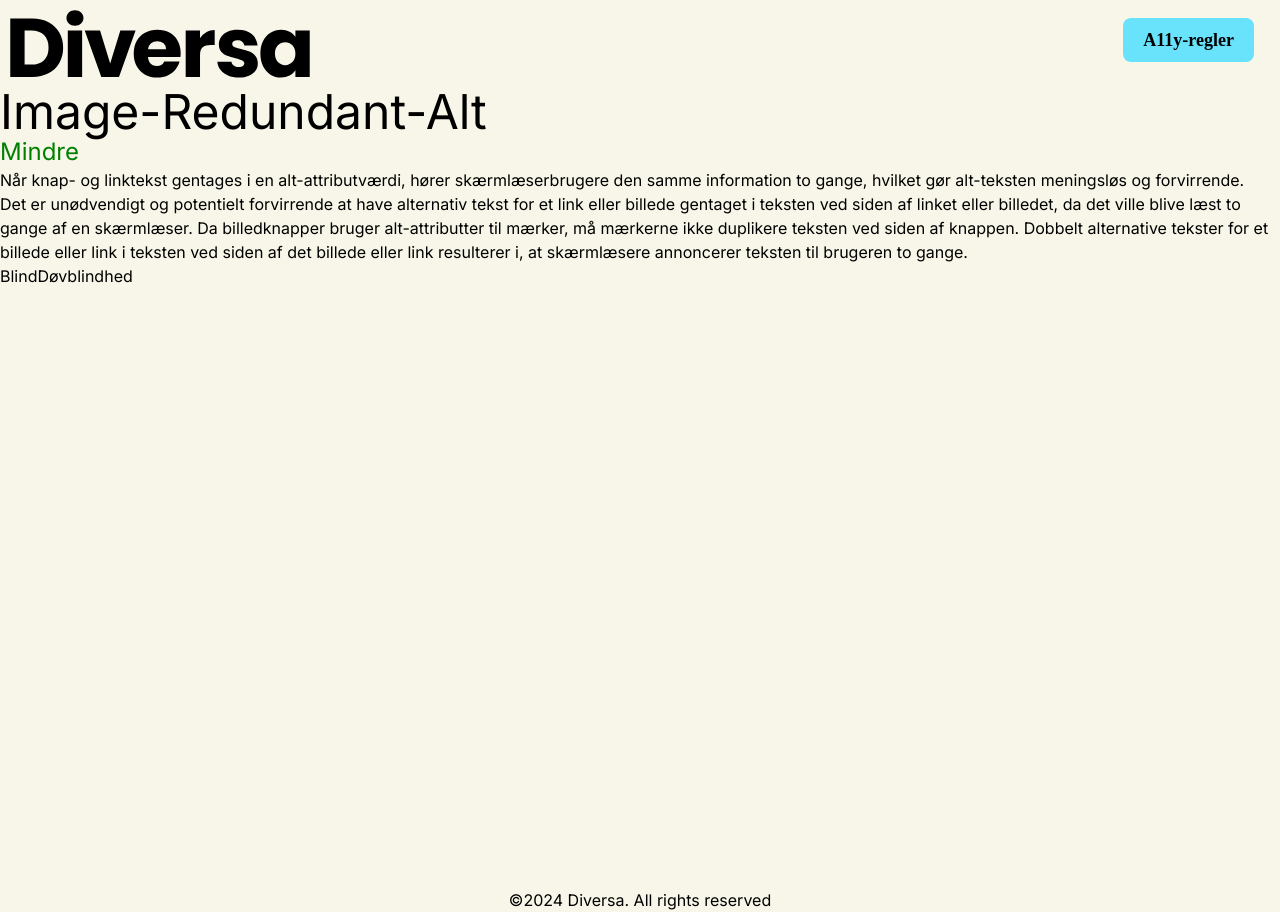
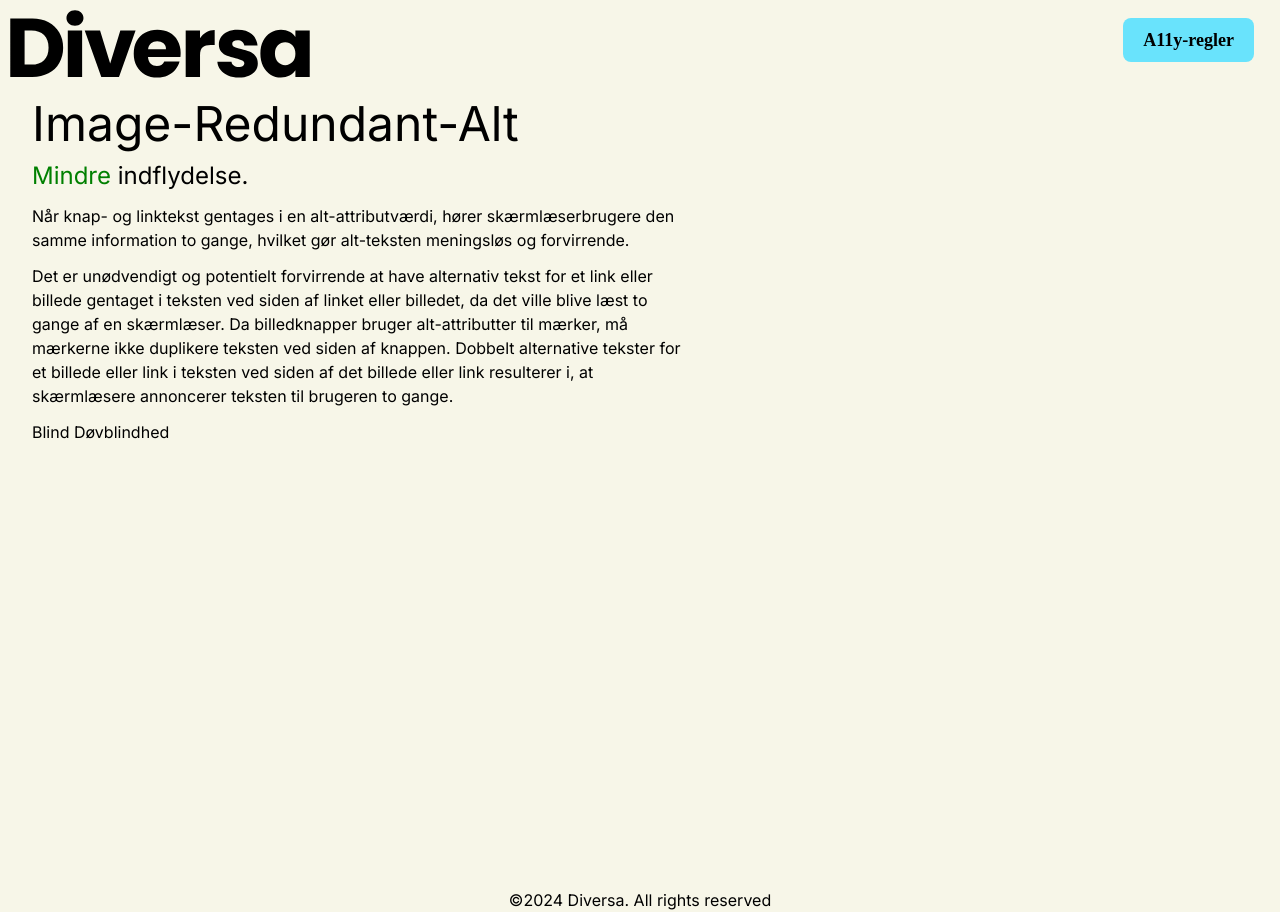
Before and after one commit to emmalarsen1/a11y_diversa, a Next.js app: page /rules/image-redundant-alt in a window 1280 px wide. Built offline with nearby package versions, Linux system fonts and the light colour scheme.

Commit message:
slugsidefiks

```diff
--- a/src/app/rules/[slug]/page.jsx
+++ b/src/app/rules/[slug]/page.jsx
@@ -37,11 +37,14 @@ export default async function page({ params }) {
   console.log();
   return (
     <>
-      <section class="h-lvh">
-        <h1 class="text-5xl capitalize">{virker.id}</h1>
-        <h2 class={`text-2xl`} style={{ color: severityMapping[virker.impact].color }}>
-          {virker.impact}
-        </h2>
+      <section class="flex flex-col gap-3 h-lvh mx-8 text-base max-w-prose">
+        <h1 class="text-5xl mt-3 capitalize">{virker.id}</h1>
+        <div>
+          <span class={`text-2xl`} style={{ color: severityMapping[virker.impact].color }}>
+            {virker.impact}
+          </span>
+          <span className="text-2xl"> indflydelse.</span>
+        </div>
         <p>{virker.description}</p>
         <p>{virker.why}</p>
         <p>{virker.tags}</p>
```
Also changed, not shown: src/data/reglerData.js (+5 -5 lines).
